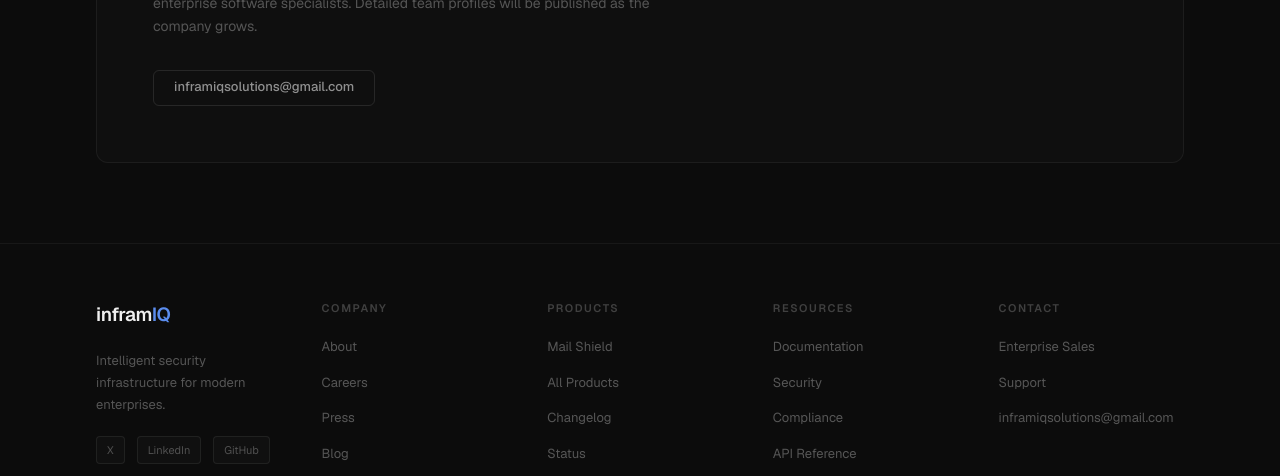
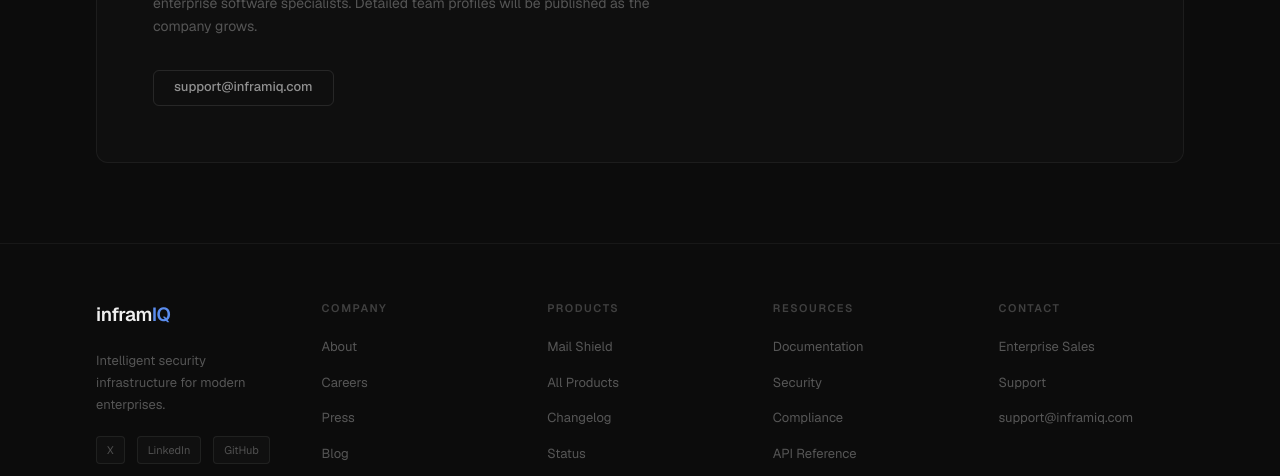
Before and after one commit to Inframiq/inframiqLP, a Next.js app: page /about in a window 1280 px wide. Shown: the part 2454-2930 px from the top of the page. Built offline with nearby package versions, Linux system fonts and the light colour scheme.

Commit message:
Update contact email to support@inframiq.com
Replace inframiqsolutions@gmail.com across Footer, About, Demo, and product pages.

Co-Authored-By: Claude Sonnet 5 <noreply@anthropic.com>

```diff
--- a/src/components/AboutContent.tsx
+++ b/src/components/AboutContent.tsx
@@ -279,10 +279,10 @@ export default function AboutContent() {
             </p>
             <div className="flex flex-wrap items-center gap-3">
               <a
-                href="mailto:inframiqsolutions@gmail.com"
+                href="mailto:support@inframiq.com"
                 className="inline-flex items-center gap-1.5 h-9 px-5 rounded-md border border-white/[0.1] text-[#909090] text-[13px] font-medium hover:border-white/[0.18] hover:text-white transition-all duration-150"
               >
-                inframiqsolutions@gmail.com
+                support@inframiq.com
               </a>
             </div>
           </motion.div>
--- a/src/components/DemoSection.tsx
+++ b/src/components/DemoSection.tsx
@@ -68,10 +68,10 @@ export default function DemoSection() {
             <div className="mt-12 pt-8 border-t border-white/[0.05]">
               <p className="text-[12px] text-[#404040] mb-2">Prefer email?</p>
               <a
-                href="mailto:inframiqsolutions@gmail.com"
+                href="mailto:support@inframiq.com"
                 className="text-[13px] text-[#7a7a7a] hover:text-white transition-colors"
               >
-                inframiqsolutions@gmail.com
+                support@inframiq.com
               </a>
             </div>
           </motion.div>
--- a/src/components/Footer.tsx
+++ b/src/components/Footer.tsx
@@ -25,7 +25,7 @@ const footerNav = {
   Contact: [
     { label: "Enterprise Sales", href: "#" },
     { label: "Support", href: "#" },
-    { label: "inframiqsolutions@gmail.com", href: "mailto:inframiqsolutions@gmail.com" },
+    { label: "support@inframiq.com", href: "mailto:support@inframiq.com" },
   ],
 };
 
--- a/src/components/products/ProductCatalog.tsx
+++ b/src/components/products/ProductCatalog.tsx
@@ -187,7 +187,7 @@ function ProductRow({
             </Link>
           )}
           <a
-            href={`mailto:inframiqsolutions@gmail.com?subject=Demo Request — ${product.name}`}
+            href={`mailto:support@inframiq.com?subject=Demo Request — ${product.name}`}
             className="inline-flex items-center gap-2 h-9 px-5 rounded-md bg-white text-[#0c0c0c] text-[13px] font-medium hover:bg-[#e8e8e8] transition-all duration-150 shadow-[0_0_22px_rgba(255,255,255,0.07)]"
           >
             Request a Demo
```
